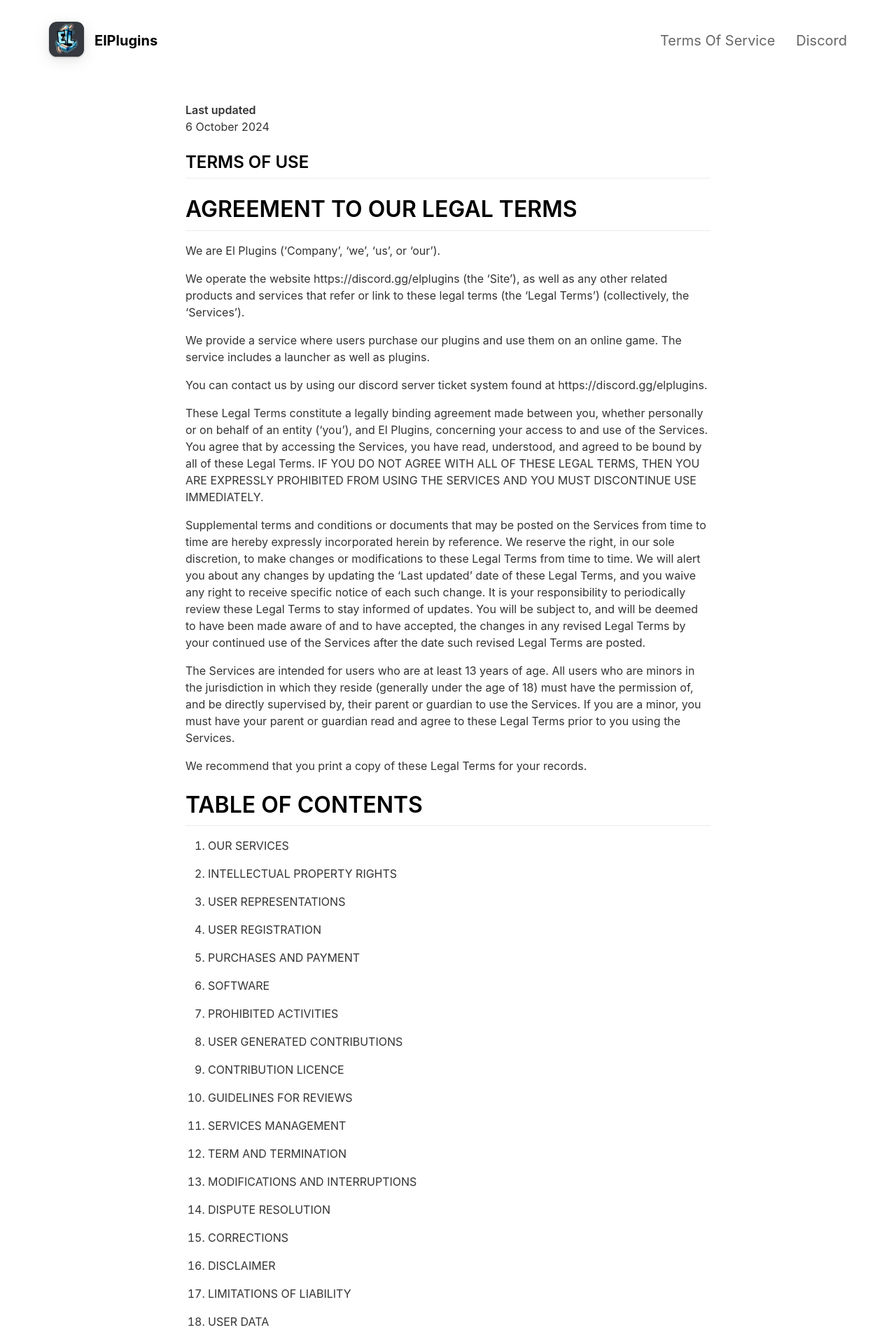
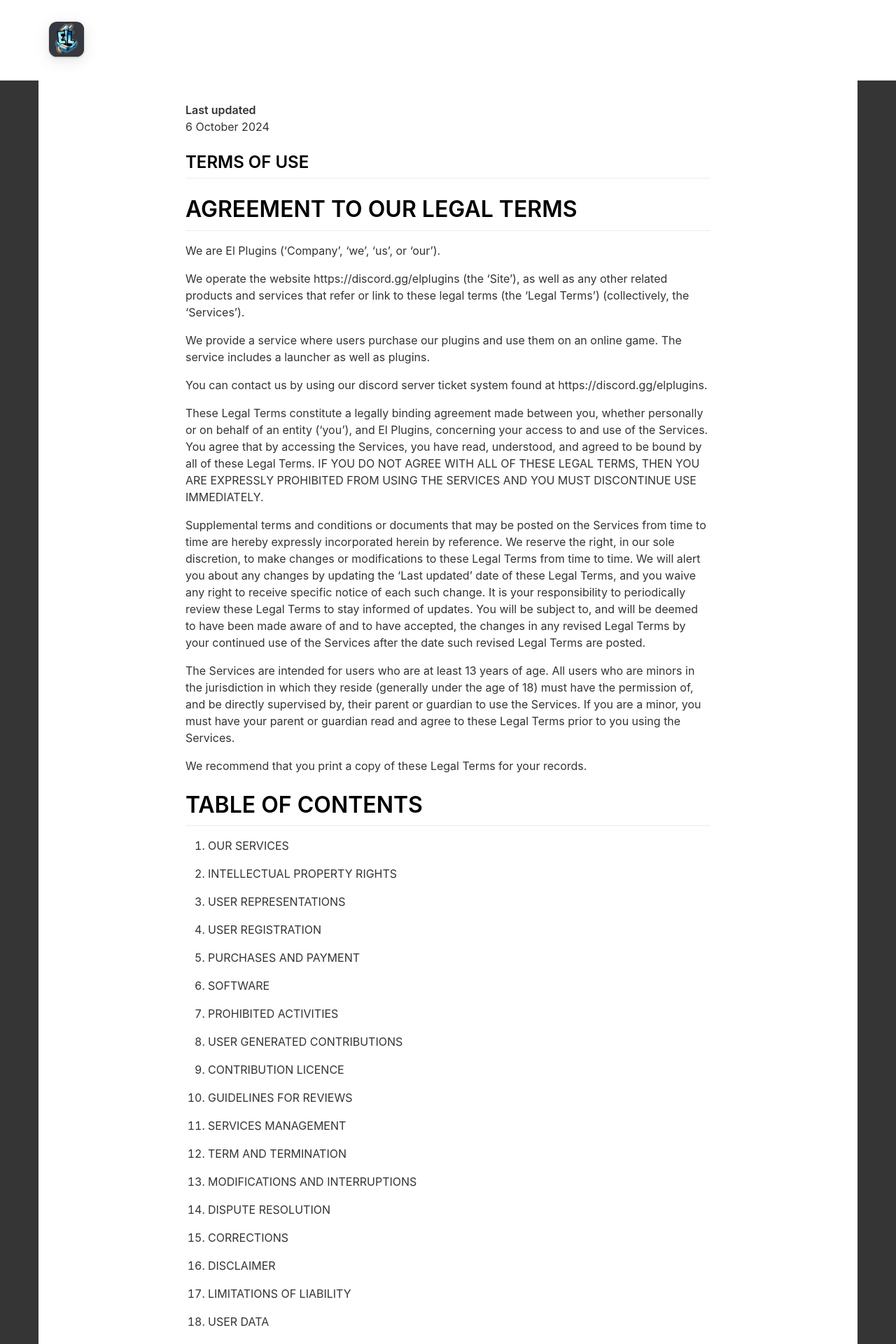
Before and after one commit to Elli-tt/elli-tt.github.io, a Jekyll site: the page built from _pages/tos.md, in a window 1280 px wide. Shown: the top 1920 px of the page at 70% size. Built offline with Jekyll 4.4.1, drawn with Linux system fonts in a browser that asks for light colours; nearby versions of some CDN libraries.

Commit message:
update colours

```diff
--- a/_sass/base.scss
+++ b/_sass/base.scss
@@ -17,7 +17,7 @@ body {
 }
 
 .subPageBody {
-	background-color: #fff;
+	background-color: #353535;
 }
 
 h1 {
--- a/_sass/layout.scss
+++ b/_sass/layout.scss
@@ -225,17 +225,17 @@ nav > ul li a:active {
 
 // Sub Page Header Styling
 .subPageHeaderBackground .logo > p {
-	color: #000;
+	color: #fff;
 }
 
 .subPageHeaderBackground nav > ul li a:link,
 .subPageHeaderBackground nav > ul li a:visited {
-	color: rgba(#000, 0.6);
+	color: rgba(#fff, 0.6);
 }
 
 .subPageHeaderBackground nav > ul li a:hover,
 .subPageHeaderBackground nav > ul li a:active {
-	color: rgba(#000, 1);
+	color: rgba(#fff, 1);
 }
 
 
```
Also changed, not shown: _pages/splash.md (+1 -1 lines).
